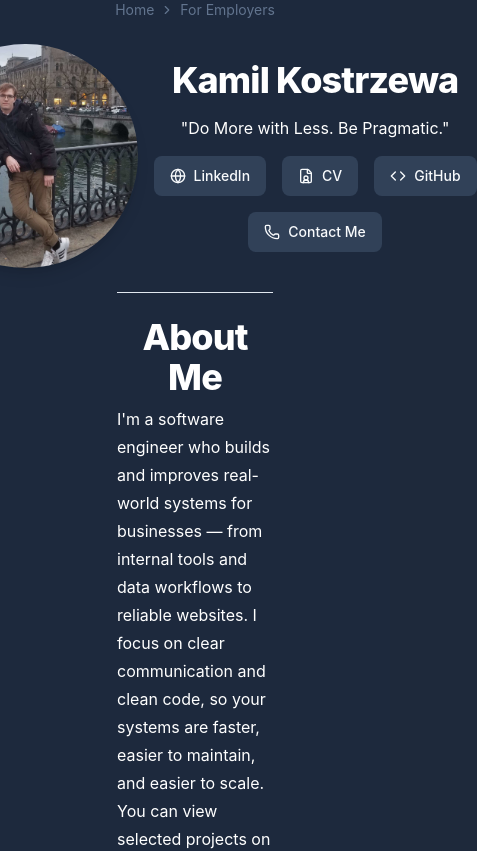
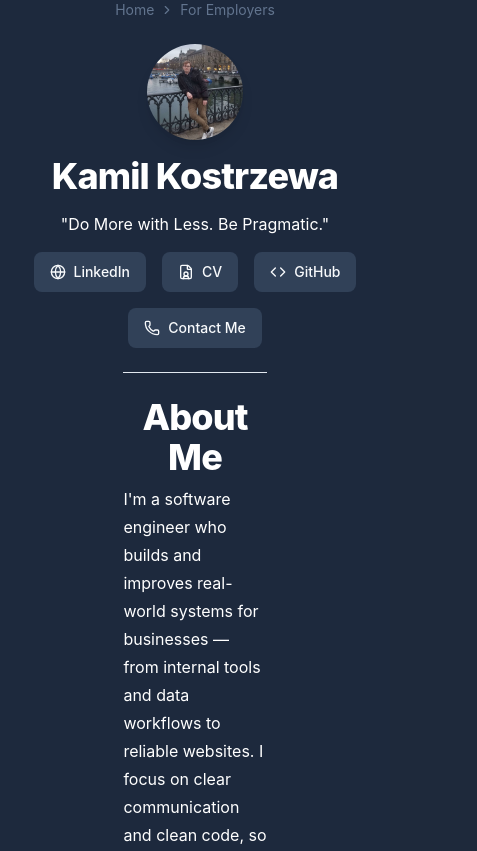
Before and after one commit to K0Stek122/k0stek122.github.io, a React (Vite) app: page /employers in a window 390 px wide. Shown: the top 851 px of the page, 477 px wide, since content can reach past the window. Built offline with nearby package versions, Linux system fonts and the light colour scheme.

Commit message:
fix: update EmployersPage layout for improved responsiveness and styling consistency

```diff
--- a/src/pages/employers.tsx
+++ b/src/pages/employers.tsx
@@ -26,7 +26,7 @@ const EmployersPage: React.FC<EmployersPageProps> = () => {
     };
 
     return (
-        <div className="flex flex-col items-center min-h-screen w-dvw bg-slate-800 gap-6 justify-center mx-auto">
+        <div className="flex flex-col items-center min-h-screen w-full bg-slate-800 gap-6 justify-center mx-auto px-4">
             <Breadcrumb className="animate-fadeInUp hover:text-white">
                 <BreadcrumbList>
                     <BreadcrumbItem>
@@ -39,11 +39,11 @@ const EmployersPage: React.FC<EmployersPageProps> = () => {
                 </BreadcrumbList>
             </Breadcrumb>
 
-            <div className="animate-fadeInUp flex flex-row items-center justify-center gap-4 v-screen w-full max-w-4xl">
+            <div className="animate-fadeInUp flex flex-col md:flex-row items-center justify-center gap-4 v-screen w-full max-w-4xl">
                 <img
                     src={LinImage}
                     alt="Description of the image"
-                    className="rounded shadow-lg h-56 rounded-full h-32 sm:h-40 md:h-56"
+                    className="rounded shadow-lg rounded-full h-24 md:h-56"
                 />
                 <div className="flex flex-col items-center justify-center gap-4">
                     <H1 text="Kamil Kostrzewa"></H1>
```
